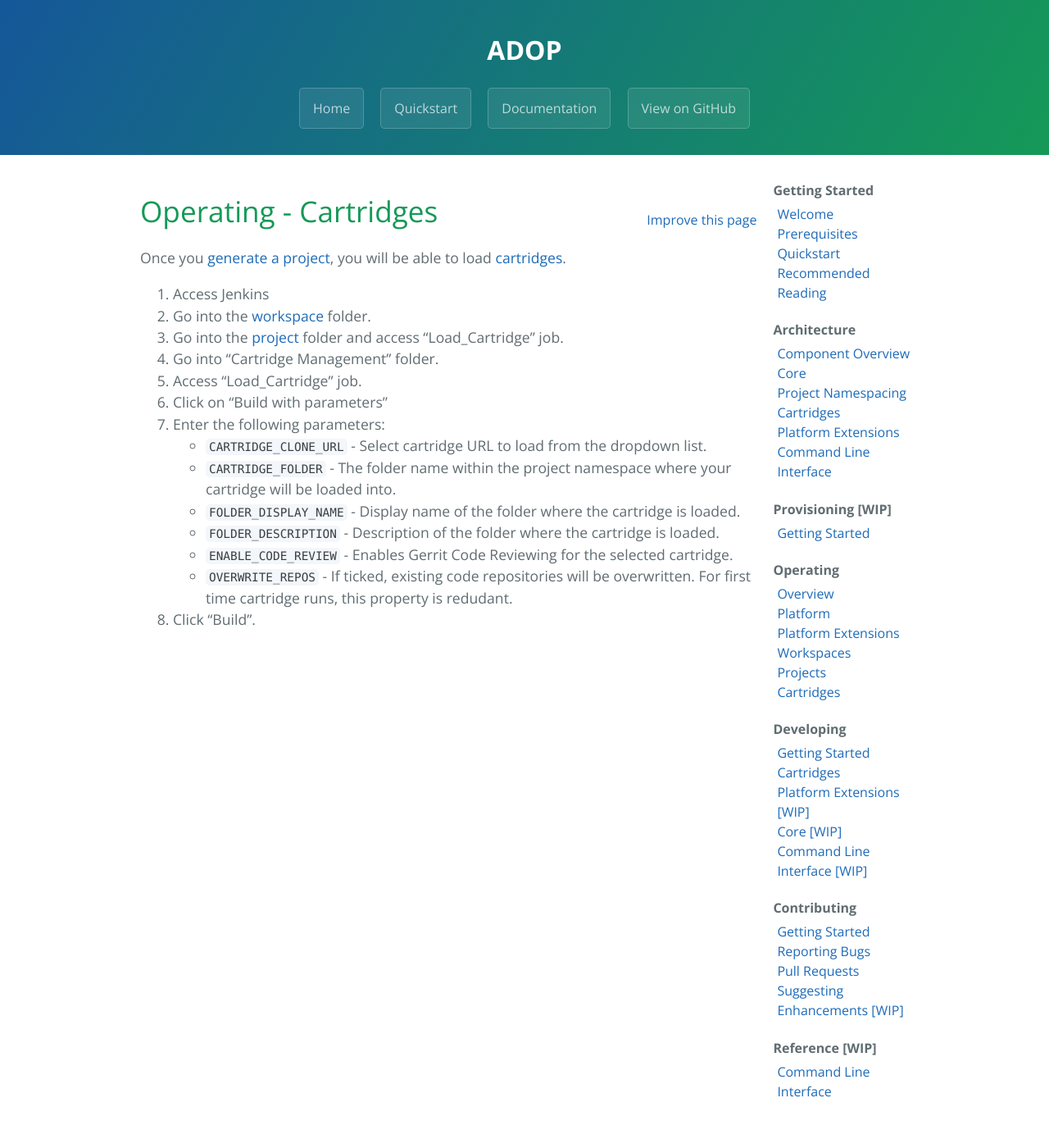
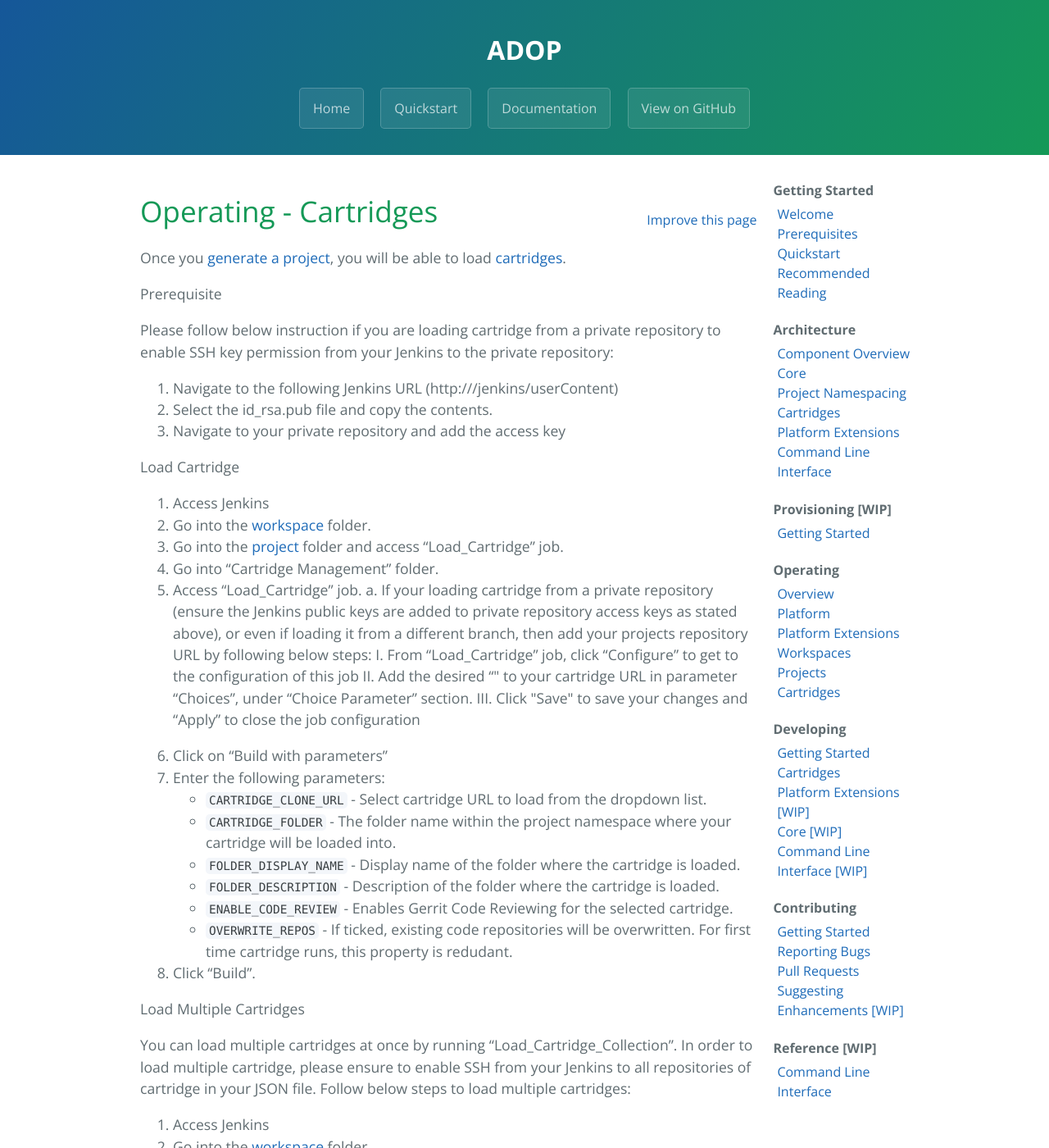
Before and after one commit to Accenture/adop-docker-compose, a Jekyll site: the page built from site/_docs/operating/cartridges.md, in a window 1280 px wide and 1400 px high. Shown: the whole window at 82% size. Built offline with Jekyll 4.4.1, drawn with Linux system fonts in a browser that asks for light colours; some of the changed text lies outside the part shown.

Commit message:
Update cartridges.md

```diff
--- a/site/_docs/operating/cartridges.md
+++ b/site/_docs/operating/cartridges.md
@@ -7,11 +7,28 @@
 
 Once you [generate a project](/adop-docker-compose/docs/operating/projects), you will be able to load [cartridges](/adop-docker-compose/docs/architecture/cartridges/).
 
+Prerequisite
+
+Please follow below instruction if you are loading cartridge from a private repository to enable SSH key permission from your Jenkins to the private repository:
+
+1.	Navigate to the following Jenkins URL (http://<public-ip>/jenkins/userContent)
+2.	Select the id_rsa.pub file and copy the contents.
+3.	Navigate to your private repository and add the access key
+
+
+
+Load Cartridge
+
 1. Access Jenkins
 1. Go into the [workspace](/adop-docker-compose/docs/operating/workspaces) folder.
 1. Go into the [project](/adop-docker-compose/docs/operating/projects) folder and access "Load_Cartridge" job.
 1. Go into "Cartridge Management" folder.
 1. Access "Load_Cartridge" job.
+	a.	If your loading cartridge from a private repository (ensure the Jenkins public keys are added to private repository access keys as stated above), or even if loading it from a different branch, then add your projects repository URL by following below steps:
+		I.	From "Load_Cartridge" job, click "Configure" to get to the configuration of this job
+		II.	Add the desired "<CARTRIDGE_URL>" to your cartridge URL in parameter “Choices”, under “Choice Parameter” section.
+		III.	Click "Save" to save your changes and “Apply” to close the job configuration
+
 1. Click on "Build with parameters"
 1. Enter the following parameters:
 	- `CARTRIDGE_CLONE_URL` - Select cartridge URL to load from the dropdown list.
@@ -21,3 +38,21 @@
 	- `ENABLE_CODE_REVIEW` - Enables Gerrit Code Reviewing for the selected cartridge.
 	- `OVERWRITE_REPOS` - If ticked, existing code repositories will be overwritten. For first time cartridge runs, this property is redudant.
 1. Click "Build".
+
+
+
+Load Multiple Cartridges
+
+
+You can load multiple cartridges at once by running “Load_Cartridge_Collection”. In order to load multiple cartridge, please ensure to enable SSH from your Jenkins to all repositories of cartridge in your JSON file.
+Follow below steps to load multiple cartridges:
+
+1. Access Jenkins
+1. Go into the [workspace](/adop-docker-compose/docs/operating/workspaces) folder.
+1. Go into the [project](/adop-docker-compose/docs/operating/projects) folder and access "Load_Cartridge" job.
+1. Go into "Cartridge Management" folder.
+1. Access "Load_Cartridge_Collection" job.
+1. Click on "Build with parameters"
+1. Enter the following parameters:
+	- `COLLECTION_URL` - URL to a JSON file defining your cartridge collection.
+1. Click "Build".
```
